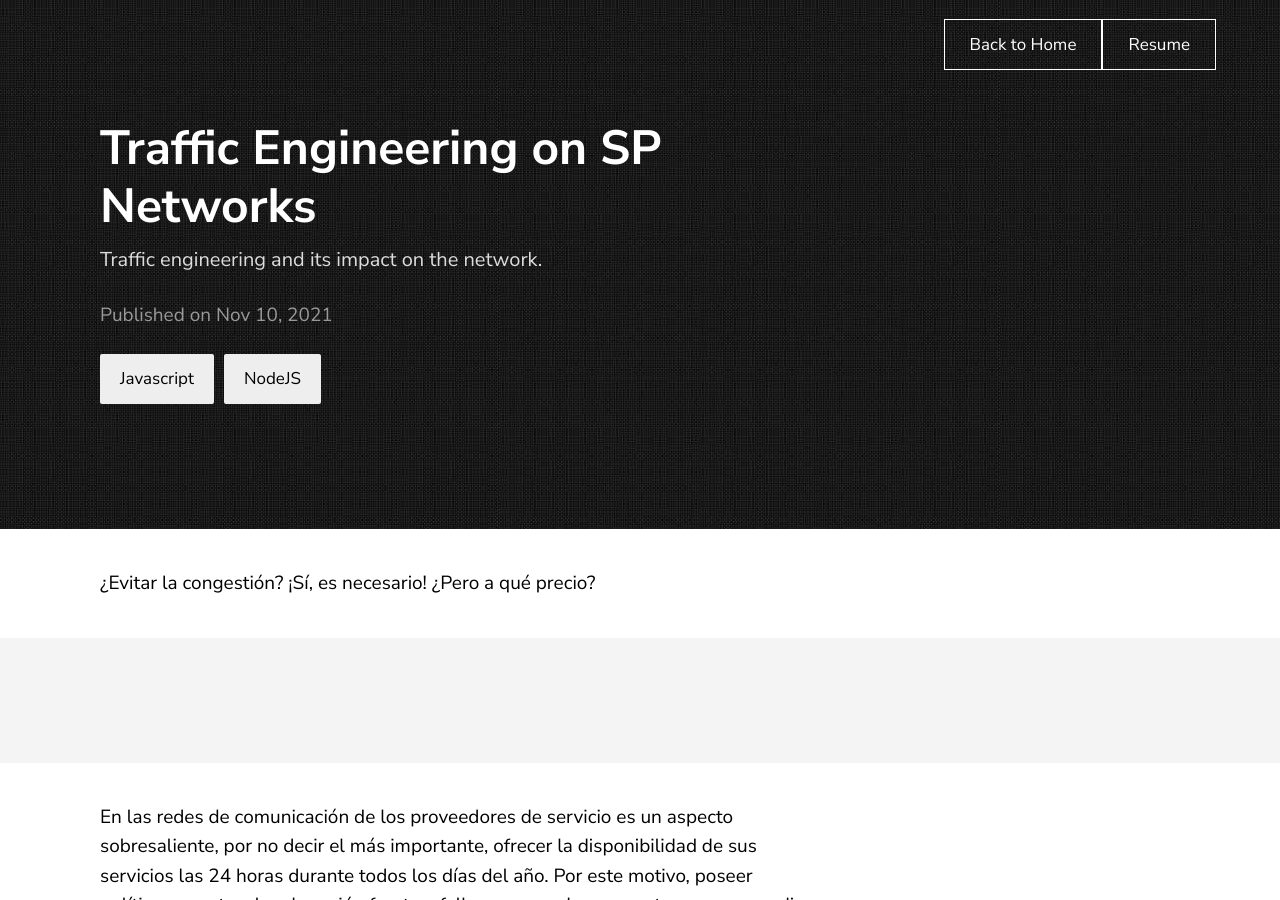
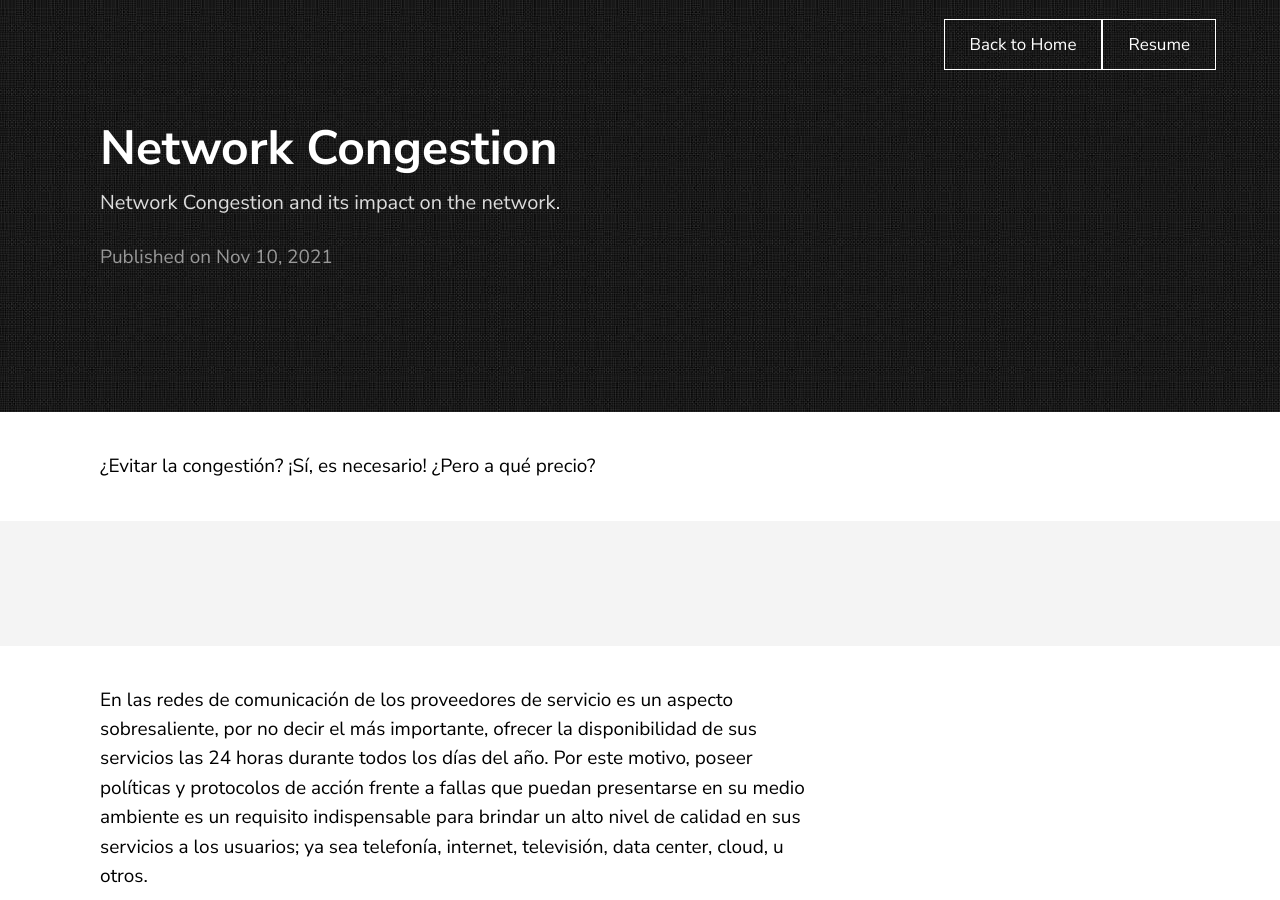
Before and after one commit to pablodiegovs/pablodiegovs.github.io, a Jekyll site: the page built from _posts/2020-11-30-traffic-engineering.markdown, in a window 1280 px wide and 900 px high. Built offline with Jekyll 4.4.1, drawn with Linux system fonts in a browser that asks for light colours.

Commit message:
Update 2020-11-30-traffic-engineering.markdown

```diff
--- a/_posts/2020-11-30-traffic-engineering.markdown
+++ b/_posts/2020-11-30-traffic-engineering.markdown
@@ -1,9 +1,8 @@
 ---
 layout: post
-title:  "Traffic Engineering on SP Networks"
-description: Traffic engineering and its impact on the network.
+title:  "Network Congestion"
+description: Network Congestion and its impact on the network.
 date:   2021-11-10 21:03:36 +0530
-categories: Javascript NodeJS
 ---
 ¿Evitar la congestión? ¡Sí, es necesario! ¿Pero a qué precio?
 
```
